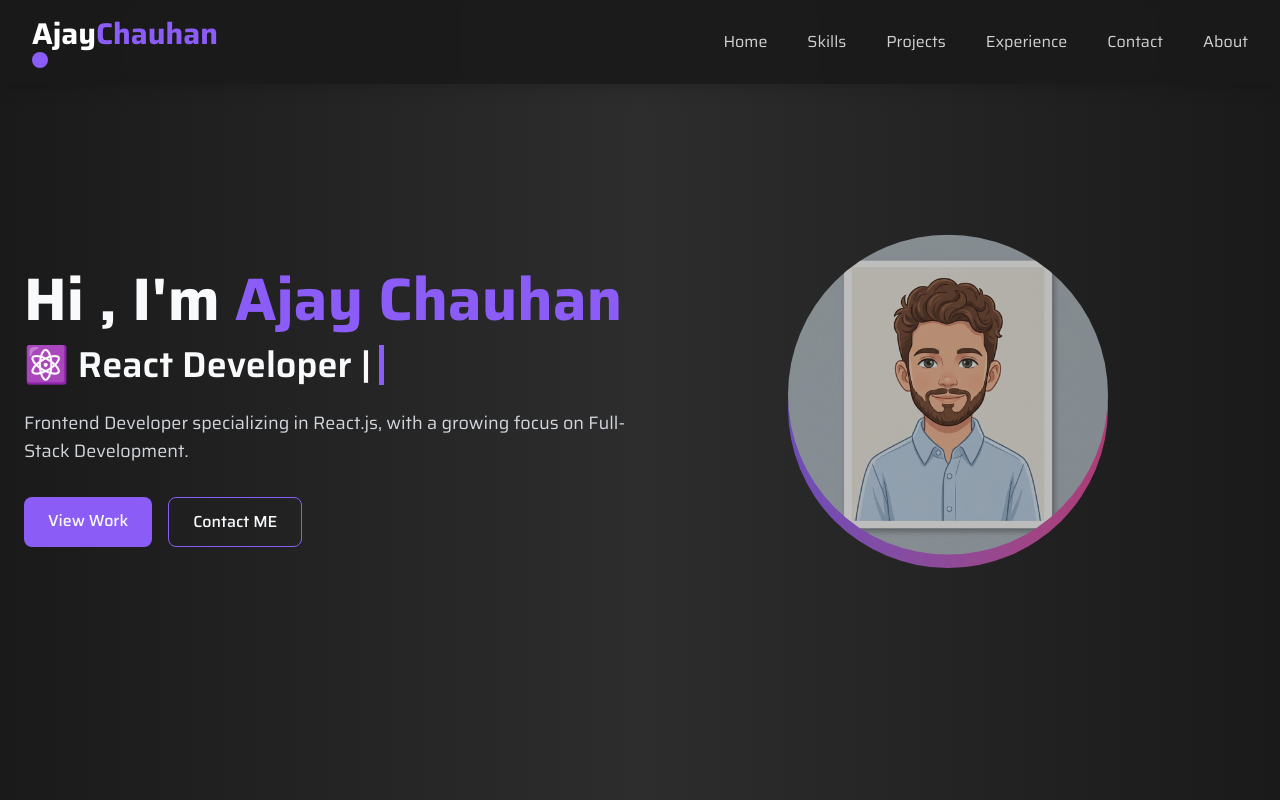
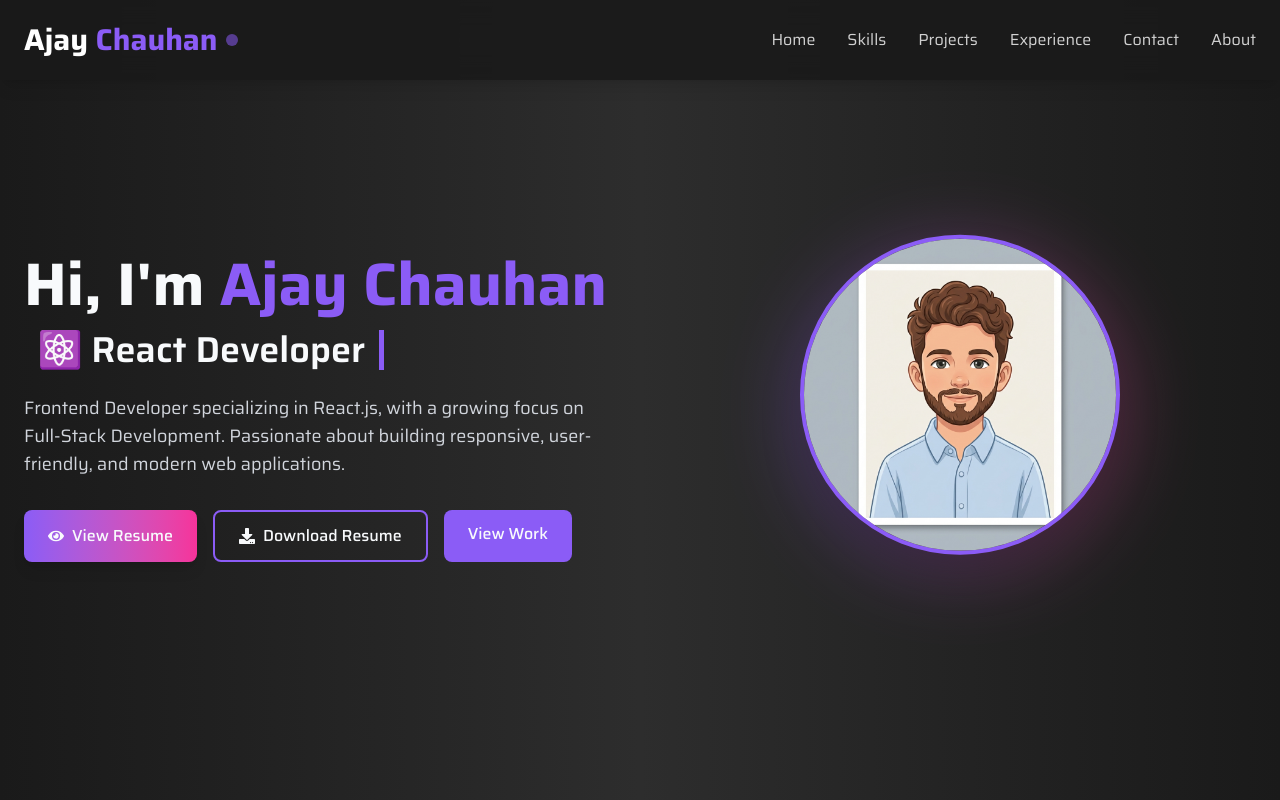
Before and after one commit to ajay-chauhan-324/Portfolio-, a React (Vite) app: page / in a window 1280 px wide. Shown: the top 800 px of the page. Built offline with nearby package versions, Linux system fonts and the light colour scheme; a web font is replaced by a local one.

Commit message:
Added Firebase Contact Form

```diff
--- a/package.json
+++ b/package.json
@@ -11,11 +11,14 @@
   },
   "dependencies": {
     "@tailwindcss/vite": "^4.3.1",
+    "firebase": "^12.15.0",
     "framer-motion": "^12.40.0",
     "react": "^19.2.6",
     "react-dom": "^19.2.6",
     "react-icons": "^5.6.0",
     "react-router-dom": "^7.18.0",
+    "react-scroll": "^1.9.3",
+    "sweetalert2": "^11.26.25",
     "tailwindcss": "^4.3.1"
   },
   "devDependencies": {
--- a/src/componants/Hero.jsx
+++ b/src/componants/Hero.jsx
@@ -1,52 +1,86 @@
-import React from 'react'
-import {assets } from '../../assets/assets'
-import {easeInOut, motion } from 'framer-motion'
+import React from "react";
+import { assets } from "../../assets/assets";
+import resume from "../../assets/resume.pdf";
+import { motion } from "framer-motion";
+import { FaEye, FaDownload } from "react-icons/fa";
+
 function Hero() {
   return (
-    <motion.div initial ={{opacity:0 , y:50}}
-    whileInView={{opacity:1 ,y:0}}
-    transition={{duration:0.6 , ease:'easeOut'}}
-    viewport={{once:true}}
-     id='home'
-     className='min-h-screen flex items-center pt-20 pb-16 bg-gradient-to-r from-[#1a1a1a] via-[#2d2d2d] to-[#1a1a1a]'
+    <motion.div
+      initial={{ opacity: 0, y: 50 }}
+      whileInView={{ opacity: 1, y: 0 }}
+      transition={{ duration: 0.6, ease: "easeOut" }}
+      viewport={{ once: true }}
+      id="home"
+      className="min-h-screen flex items-center pt-20 pb-16 bg-gradient-to-r from-[#1a1a1a] via-[#2d2d2d] to-[#1a1a1a]"
     >
-        <div className='container mx-auto px-6 flex flex-col md:flex-row items-center justify-between'>
-            {/* left side texts */}
-            <div className=' md:w-1/2 mb-10 md:mb-0'>
-                    <h1 className=' text-4xl md:text-6xl font-bold mb-4'>
-                        Hi , I'm <span className='text-purple'>Ajay Chauhan</span>
+      <div className="container mx-auto px-6 flex flex-col-reverse md:flex-row items-center justify-between gap-12">
+
+        {/* Left Side */}
+        <div className="md:w-1/2 text-center md:text-left">
+          <h1 className="text-4xl md:text-6xl font-bold mb-4">
+            Hi, I'm <span className="text-purple">Ajay Chauhan</span>
           </h1>
-                    <h2 className='text-2xl md:text-4xl font-semibold mb-6 typewriter'> ⚛️ React Developer | Aspiring Full-Stack Developer 🚀</h2>
-                    <p className=' text-lg text-gray-300 mb-8'>Frontend Developer specializing in React.js, with a growing focus on Full-Stack Development.</p>
-                <div className='flex space-x-4'>
-                    <a href="#projects" className='px-6 py-3 bg-purple rounded-lg font-medium hover:bg-purple-700 transition duration-300'>
-                            View Work
+
+          <h2 className="text-2xl md:text-4xl sm:text-center font-semibold mb-6 typewriter">
+            ⚛️ React Developer
+          </h2>
+
+          <p className="text-lg text-gray-300 mb-8">
+            Frontend Developer specializing in React.js, with a growing focus on
+            Full-Stack Development. Passionate about building responsive,
+            user-friendly, and modern web applications.
+          </p>
+
+          {/* Buttons */}
+          <div className="flex flex-wrap justify-center md:justify-start gap-4">
+
+            <a
+              href={resume}
+              target="_blank"
+              rel="noopener noreferrer"
+              className="flex items-center gap-2 px-6 py-3 bg-gradient-to-r from-purple to-pink-500 rounded-lg font-medium shadow-lg hover:scale-105 transition-all duration-300"
+            >
+              <FaEye />
+              View Resume
             </a>
-                    <a href="#contact" className='px-6 py-3 border border-purple rounded-lg font-medium hover:bg-purple/20 transition decoration-purple-300'>
-                        Contact ME
+
+            <a
+              href={resume}
+              download="Ajay_Chauhan_Resume.pdf"
+              className="flex items-center gap-2 px-6 py-3 border-2 border-purple rounded-lg font-medium hover:bg-purple/20 hover:scale-105 transition-all duration-300"
+            >
+              <FaDownload />
+              Download Resume
             </a>
+
+<a href="#projects" className='px-6 py-3 bg-purple rounded-lg font-medium hover:bg-purple-700 transition duration-300'> View Work </a>
           </div>
         </div>
-                {/* Right side img */}
-            <div className='md:w-1/2 flex justify-center'>
-                    <div className='relative w-64 h-64 md:w-80 md:h-80'>
-                        <div className='absolute inset-0 rounded-full bg-gradient-to-r from-purple to-pink  opacity-70'>
+
+        {/* Right Side Image */}
+        <div className="md:w-1/2 flex justify-center">
+          <div className="relative">
+            <div className="absolute inset-0 rounded-full bg-gradient-to-r from-purple to-pink opacity-40 blur-2xl"></div>
+
             <motion.img
-                                animate={{y:[0,-20,0]}}
+              src={assets.profileImg}
+              alt="Ajay Chauhan"
+              className="relative rounded-full w-64 h-64 md:w-80 md:h-80 object-cover border-4 border-purple shadow-2xl"
+              animate={{ y: [0, -20, 0] }}
               transition={{
-                                    duration:4,
-                                    repeat:Infinity,
-                                    repeatType:"loop",
-                                    ease:"easeInOut"
-                                }} className='relative rounded-full w-64 h-64 md:h-80 md:w-80 object-cover z-10 ' src={assets.profileImg} alt='profile' />
+                duration: 4,
+                repeat: Infinity,
+                repeatType: "loop",
+                ease: "easeInOut",
+              }}
+            />
+          </div>
         </div>
 
       </div>
-            </div>
-        </div>
-
     </motion.div>
-  )
+  );
 }
 
-export default Hero
+export default Hero;
--- a/src/componants/Navbar.jsx
+++ b/src/componants/Navbar.jsx
@@ -1,72 +1,88 @@
 import React, { useState } from "react";
+import { Link } from "react-scroll";
 import { FaBars } from "react-icons/fa";
 import { FaXmark } from "react-icons/fa6";
+
 function Navbar() {
   const links = [
-    "Home",
-    "Skills",
-    "Projects",
-    "Experience",
-    "Contact",
-    "About",
+    "home",
+    "skills",
+    "projects",
+    "experience",
+    "contact",
+    "about",
   ];
 
   const [showmenu, setShowmenu] = useState(false);
+
   return (
-    <nav className="fixed w-full z-50 bg-dark-100/90 backdrop-blur-sm py-4 px-8 shadow-lg">
-      <div className=" container mx-auto flex justify-between items-center">
-        <div>
-          <a href="#" className=" text-3xl font-bold text-white">
-            Ajay
-            <span className="text-purple">Chauhan</span>
-            <div className=" w-4 h-4 bg-purple rounded-full"></div>
-          </a>
-        </div>
-        <div className="hidden md:flex space-x-10">
+    <nav className="fixed top-0 left-0 w-full z-50 bg-dark-100/90 backdrop-blur-md shadow-lg">
+      <div className="container mx-auto px-6">
+        <div className="flex justify-between items-center h-20">
+          {/* Logo */}
+          <Link
+            to="home"
+            smooth={true}
+            duration={500}
+            offset={-80}
+            className="cursor-pointer flex items-center gap-2"
+          >
+            <h1 className="text-3xl font-bold text-white">
+              Ajay <span className="text-purple">Chauhan</span>
+            </h1>
+            <div className="w-3 h-3 bg-purple rounded-full animate-pulse"></div>
+          </Link>
+
+          {/* Desktop Menu */}
+          <div className="hidden md:flex gap-8">
             {links.map((link) => (
-            <a
+              <Link
                 key={link}
-              href={`#${link.toLowerCase()}`}
-              className="relative text-white/80 transition duration-300 hover:text-purple group"
+                to={link}
+                smooth={true}
+                spy={true}
+                duration={500}
+                offset={-80}
+                activeClass="text-purple"
+                className="cursor-pointer capitalize text-white/80 hover:text-purple transition duration-300"
               >
-              <span>{link}</span>
-              <span className="absolute left-0 -bottom-1 w-0 h-0.5 bg-purple transition-all duration-300 group-hover:w-full"></span>
-            </a>
+                {link}
+              </Link>
             ))}
           </div>
-        {/* mobile buttons */}
-        <div className="md:hidden">
-          {showmenu ? (
-            <FaXmark
+
+          {/* Mobile Menu Button */}
+          <button
             onClick={() => setShowmenu(!showmenu)}
-              className="text-2xl cursor-pointer"
-            />
-          ) : (
-            <FaBars
-              onClick={() => setShowmenu(!showmenu)}
-              className="text-2xl cursor-pointer"
-            />
-          )}
+            className="md:hidden text-white text-2xl"
+          >
+            {showmenu ? <FaXmark /> : <FaBars />}
+          </button>
+        </div>
+
+        {/* Mobile Menu */}
+        <div
+          className={`md:hidden overflow-hidden transition-all duration-300 ${
+            showmenu ? "max-h-96 pb-4" : "max-h-0"
+          }`}
+        >
+          <div className="bg-dark-300 rounded-xl p-4 flex flex-col gap-4">
+            {links.map((link) => (
+              <Link
+                key={link}
+                to={link}
+                smooth={true}
+                duration={500}
+                offset={-80}
+                onClick={() => setShowmenu(false)}
+                className="cursor-pointer capitalize py-3 text-center rounded-lg text-white/80 hover:bg-purple hover:text-white transition duration-300"
+              >
+                {link}
+              </Link>
+            ))}
           </div>
         </div>
-
-      {/* mobile menus */}
-
-      {showmenu && (
-        <div className="md:hidden mt-4 bg-dark-300 h-screen rounded-lg p-4 flex flex-col space-y-4 text-center justify-center">
-          {links.map((link) => (
-            <a
-              onClick={() => setShowmenu(!showmenu)}
-              key={link}
-              href={`#${link.toLowerCase()}`}
-              className="relative text-white/80 transition duration-300 hover:text-purple group"
-            >
-              <span>{link}</span>
-              <span className="absolute left-0 -bottom-1 w-0 h-0.5 bg-purple transition-all duration-300 group-hover:w-full"></span>
-            </a>
-          ))}
       </div>
-      )}
     </nav>
   );
 }
--- a/src/componants/ProjectCard.jsx
+++ b/src/componants/ProjectCard.jsx
@@ -18,11 +18,12 @@ function ProjectCard({title , description , image ,tech}) {
             }
         </div>
         <div className='flex gap-2'>
-            <a href="#" className='flex-1 text-center px-4 py-2 bg-purple rounded-lg font-medium hover:bg-purple-700 transition duration-300 '>View Demo</a>
-            <a href="#" className='flex-1 text-center px-4 py-2 border border-purple font-medium rounded-lg hover:bg-purple/20 transition duration-300'>Code</a>
+            <a href="#" className='flex-1 text-center px-4 py-2 bg-purple rounded-lg font-medium hover:bg-purple-700 transition duration-300   active:bg-purple-700 active:-translate-y-2 '>View Demo</a>
+            <a href="#" className='flex-1 text-center px-4 py-2 border border-purple font-medium rounded-lg hover:bg-purple/20 transition duration-300   active:bg-purple-700 active:-translate-y-2'>Code</a>
         </div>
 
       </div>
+
     </div>
   )
 }
--- a/src/componants/Projects.jsx
+++ b/src/componants/Projects.jsx
@@ -5,12 +5,18 @@ import ProjectCard from './ProjectCard';
 import { FaArrowRight } from 'react-icons/fa';
 function Projects() {
   return (
- <motion.div
-      initial={{ opacity: 0, y: 50 }}
-      whileInView={{ opacity: 1, y: 0 }}
-      transition={{ duration: 1, ease: "easeOut" }}
-      viewport={{ once: false , amount:0.2 }}
-      id="Projects"
+//  <motion.div
+//       initial={{ opacity: 0, y: 50 }}
+//       whileInView={{ opacity: 1, y: 0 }}
+//       transition={{ duration: 1, ease: "easeOut" }}
+//       viewport={{ once: false , amount:0.2 }}
+//       id="Projects"
+<motion.div
+  initial={{ opacity: 0 }}
+  whileInView={{ opacity: 1 }}
+  transition={{ duration: 0.6 }}
+  viewport={{ once: true }}
+  id='projects'
       className='py-20 bg-dark-200'
     >
         <div className=' container mx-auto px-6 '>
--- a/src/componants/Work.jsx
+++ b/src/componants/Work.jsx
@@ -9,7 +9,7 @@ function Work() {
             whileInView={{ opacity: 1, y: 0 }}
             transition={{ duration: 1, ease: "easeOut" }}
             viewport={{ once: false , amount:0.2 }}
-            id="Projects"
+            id="experience"
             className='py-20 bg-dark-200'
           >
             <div className='container mx-auto px-6'>
--- a/src/index.css
+++ b/src/index.css
@@ -5,6 +5,9 @@
 
 * {
   font-family: Saira, sans-serif;
+}
+body {
+  overflow-x: hidden;
 }
 
 @theme {
```
Also changed, not shown: src/componants/Contact.jsx (+198 -32 lines), src/firebase.js (added, +21 -0 lines), 2 other files (tests, documents, lock files or other folders). Lines whose indentation alone changed are shown as unchanged.
